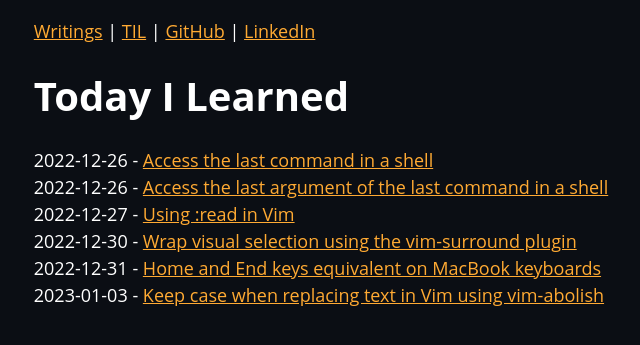
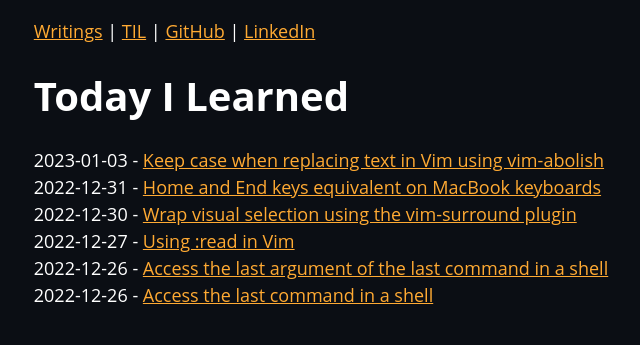
Before and after one commit to brianvanburken/brianvanburken.github.io, a Jekyll site: the page built from pages/tils.html, in a window 1280 px wide. Shown: the top 345 px of the page, without its empty margins (246-886 px from the left). Built offline with Jekyll 4.4.1, drawn with Linux system fonts in a browser that asks for light colours; part of the change alters nothing that is shown.

```diff
--- a/pages/tils.html
+++ b/pages/tils.html
@@ -5,5 +5,7 @@ title: Today I Learned
 
 <h1>Today I Learned</h1>
 
-{% for post in site.tils %} {%- include post-link.html post=page -%}<br/> {% endfor
-%}
+{% assign sorted = site.tils | sort: 'date' | reverse %}
+{% for post in sorted %}
+  {%- include post-link.html post=page -%}<br />
+{% endfor %}
```
